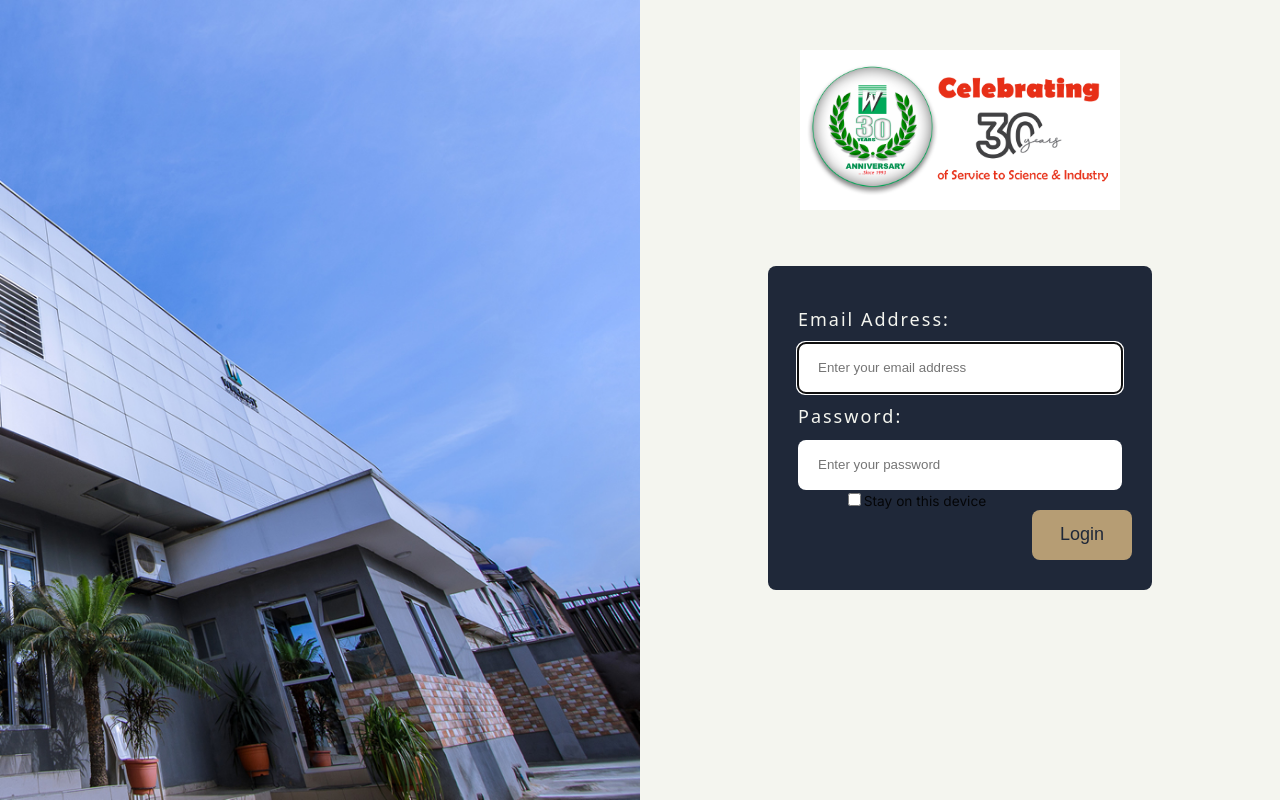
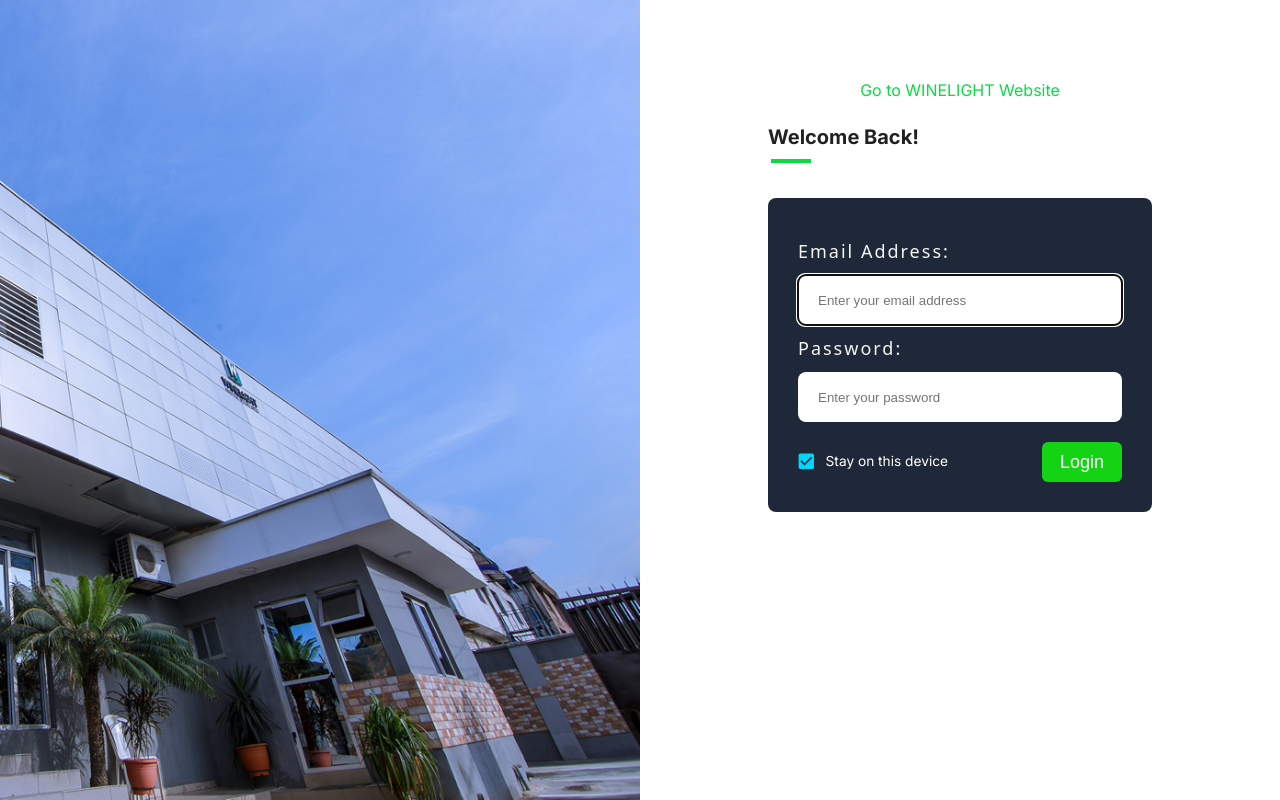
Before and after one commit to felayo/company_mgt_sys_admin, a React (Vite) app: page /login in a window 1280 px wide. Built offline with nearby package versions, Linux system fonts and the light colour scheme.

Commit message:
login page ui modified

```diff
--- a/src/pages/auth/login/Login.css
+++ b/src/pages/auth/login/Login.css
@@ -8,7 +8,7 @@
 }
 
 .login_rightside {
-    background-color: #F4F5EF;
+    background-color: #fff;
     height: 100vh;
     min-width: 100%;
 }
@@ -19,14 +19,7 @@
     align-items: center;
     flex-direction: column;
     flex: 1;
-    text-align: center;
     width: 100%;
-}
-
-.login_logo {
-    height: 50%;
-    width: 50%;
-    margin: 50px;
 }
 
 .login_form {
@@ -64,17 +57,20 @@
     padding-left: 20px;
 }
 
+.button_section {
+    display: flex;
+    justify-content: space-between;
+    margin-top: 20px
+}
+
 .login_button {
-    height: 50px;
-    width: 100px;
-    float: right;
-    border-radius: 8px;
-    background-color: #B69D74;
-    color: #1F2839;
+    height: 40px;
+    width: 80px;
+    border-radius: 6px;
+    background-color: #14d314;
+    color: #fff;
     border: none;
     font-size: large;
-    margin-top: 20px;
-    margin-right: -10px;
     margin-bottom: 0px;
 }
 
@@ -83,7 +79,6 @@
     color: red;
     margin: 5px;
 }
-
 
 
 .errmsg {
--- a/src/pages/auth/login/Login.jsx
+++ b/src/pages/auth/login/Login.jsx
@@ -1,13 +1,17 @@
 import { useEffect, useState, useRef } from "react";
-import { Box, Grid, Typography } from "@mui/material";
+import {
+  Box,
+  Grid,
+  Typography,
+  Checkbox,
+  FormGroup,
+  FormControlLabel,
+} from "@mui/material";
 import { Link, useNavigate } from "react-router-dom";
 import { useDispatch } from "react-redux";
 import { useLoginMutation } from "../../../redux/features/auth/authApiSlice";
 import { setCredentials } from "../../../redux/features/auth/authSlice";
 import "./Login.css";
-//import { useFormik } from "formik";
-//import { LoginValidation } from "./Validator";
-import logo from "../../../assets/logo.png";
 
 import usePersist from "../../../hooks/usePersist";
 import useAuth from "../../../hooks/useAuth";
@@ -70,9 +74,43 @@
         <Grid item xs={12} md={6}>
           <Box className="login_rightside">
             <Box className="login_div">
-              <Link to="/">
-                <img src={logo} className="login_logo" alt="logo" />
+              <Link to="/" style={{ textDecoration: "none" }}>
+                <Typography
+                  variant="h5"
+                  component="h1"
+                  pt={10}
+                  pb={3}
+                  color="#0ADB42"
+                  sx={{
+                    "&:hover": {
+                      textDecoration: "underline",
+                    },
+                  }}>
+                  Go to WINELIGHT Website
+                </Typography>
               </Link>
+              <Box style={{ minWidth: "60%" }}>
+                <Typography
+                  variant="h4"
+                  component="p"
+                  fontWeight="bold"
+                  pb={6}
+                  sx={{
+                    position: "relative",
+                    "&::after": {
+                      content: '""',
+                      position: "absolute",
+                      bottom: 35,
+                      left: "6%",
+                      transform: "translateX(-50%)",
+                      width: "40px",
+                      height: "4px",
+                      backgroundColor: "#0ADB42",
+                    },
+                  }}>
+                  Welcome Back!
+                </Typography>
+              </Box>
               <Typography
                 ref={errRef}
                 className={errClass}
@@ -112,21 +150,19 @@
                     required
                   />
                 </div>
+                <div className="button_section">
+                  <FormGroup>
+                    <FormControlLabel
+                      control={<Checkbox defaultChecked  onChange={handleToggle}/>}
+                      label="Stay on this device"
+                      style={{ color: 'white', fontSize: '16px' }}
+                    />
+                  </FormGroup>
 
-                <button className="login_button" type="submit">
-                  Login
-                </button>
-
-                <label htmlFor="persist" className="form__persist">
-                  <input
-                    type="checkbox"
-                    className="form__checkbox"
-                    id="persist"
-                    onChange={handleToggle}
-                    checked={persist}
-                  />
-                  Stay on this device
-                </label>
+                  <button className="login_button" type="submit">
+                    Login
+                  </button>
+                </div>
               </form>
             </Box>
           </Box>
```
